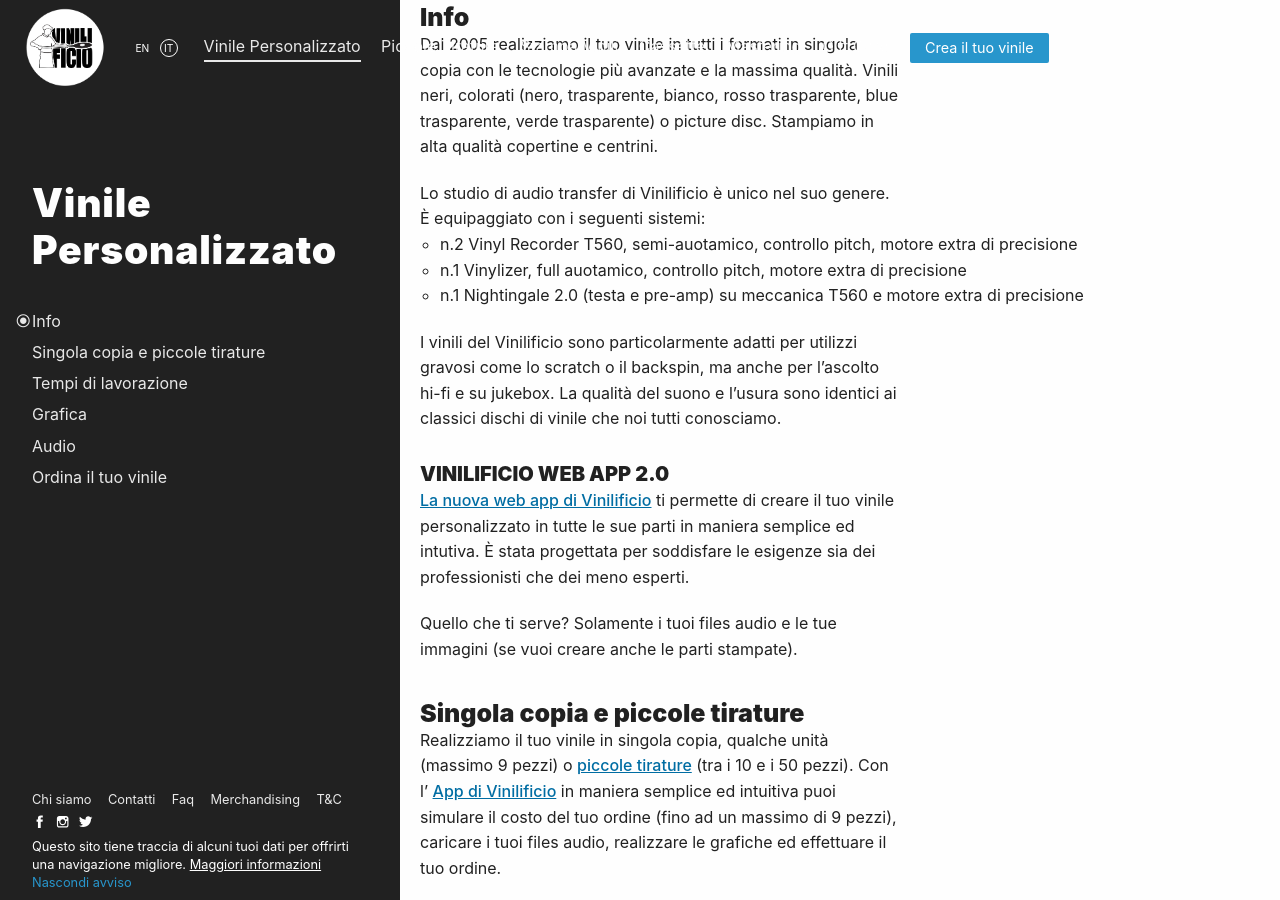
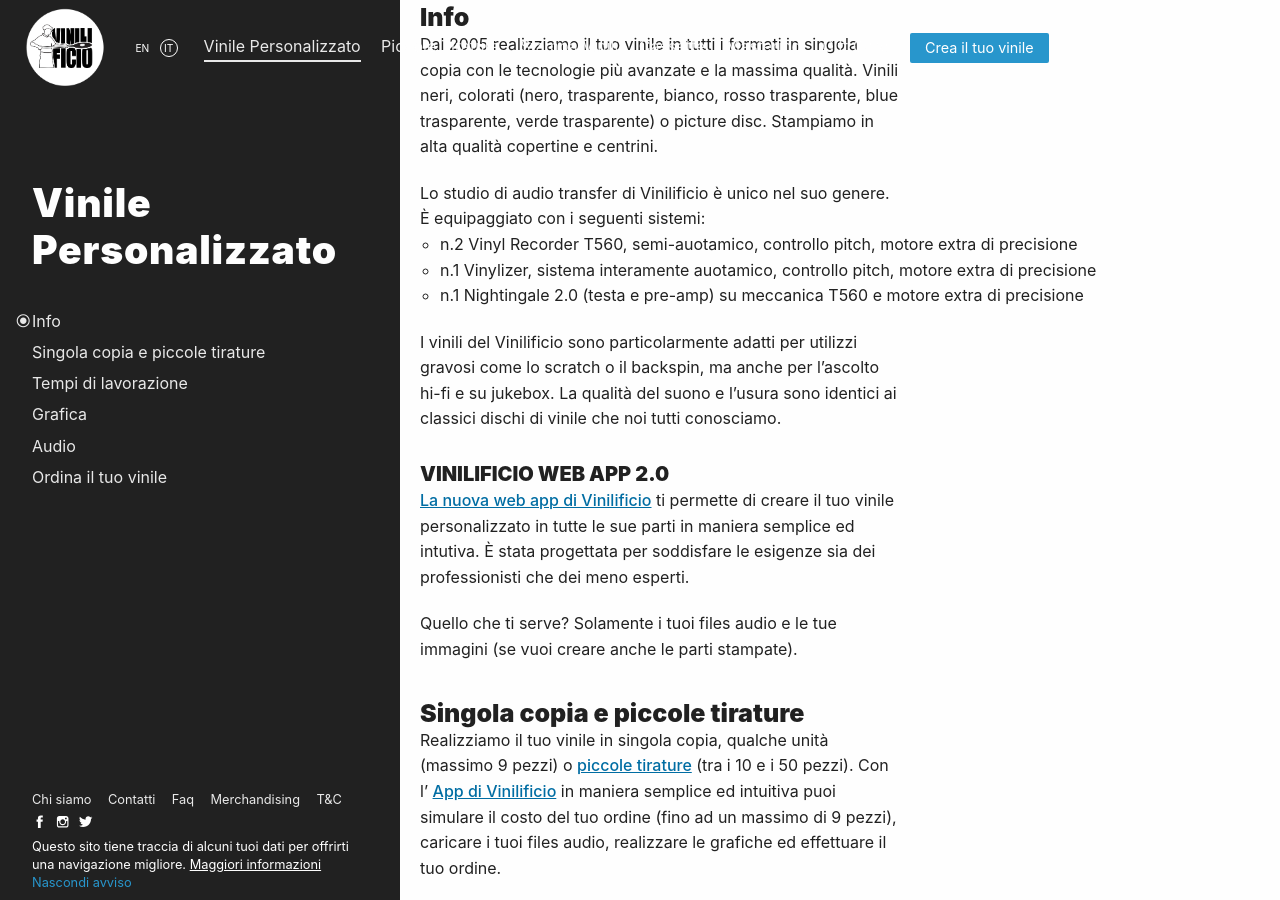
Before and after one commit to Vinilificio/vinilificio.com, a Jekyll site: the page built from _pages/copia-singola.md, in a window 1280 px wide and 900 px high, scrolled down 982 px. Built offline with Jekyll 4.4.1, drawn with Linux system fonts in a browser that asks for light colours; nearby versions of some CDN libraries; comment, search, counter and statistics services are not loaded.

Commit message:
Update copia-singola.md

```diff
--- a/_pages/copia-singola.md
+++ b/_pages/copia-singola.md
@@ -40,7 +40,7 @@
 Lo studio di audio transfer di Vinilificio è unico nel suo genere. È equipaggiato con i seguenti sistemi:
 
 * n.2 Vinyl Recorder T560, semi-auotamico, controllo pitch, motore extra di precisione
-* n.1 Vinylizer, full auotamico, controllo pitch, motore extra di precisione
+* n.1 Vinylizer, sistema interamente auotamico, controllo pitch, motore extra di precisione
 * n.1 Nightingale 2.0 (testa e pre-amp) su meccanica T560 e motore extra di precisione
 
 
```
